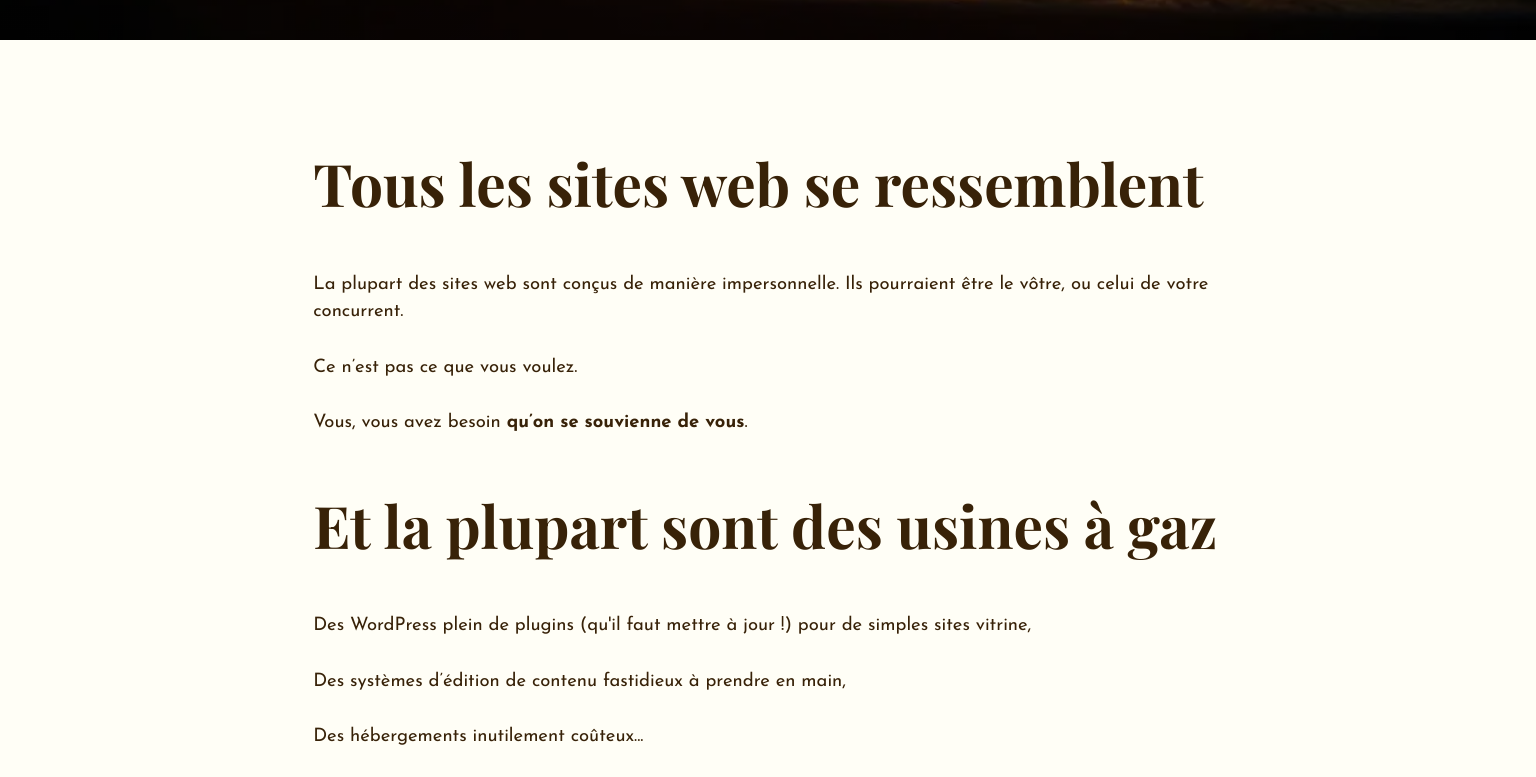
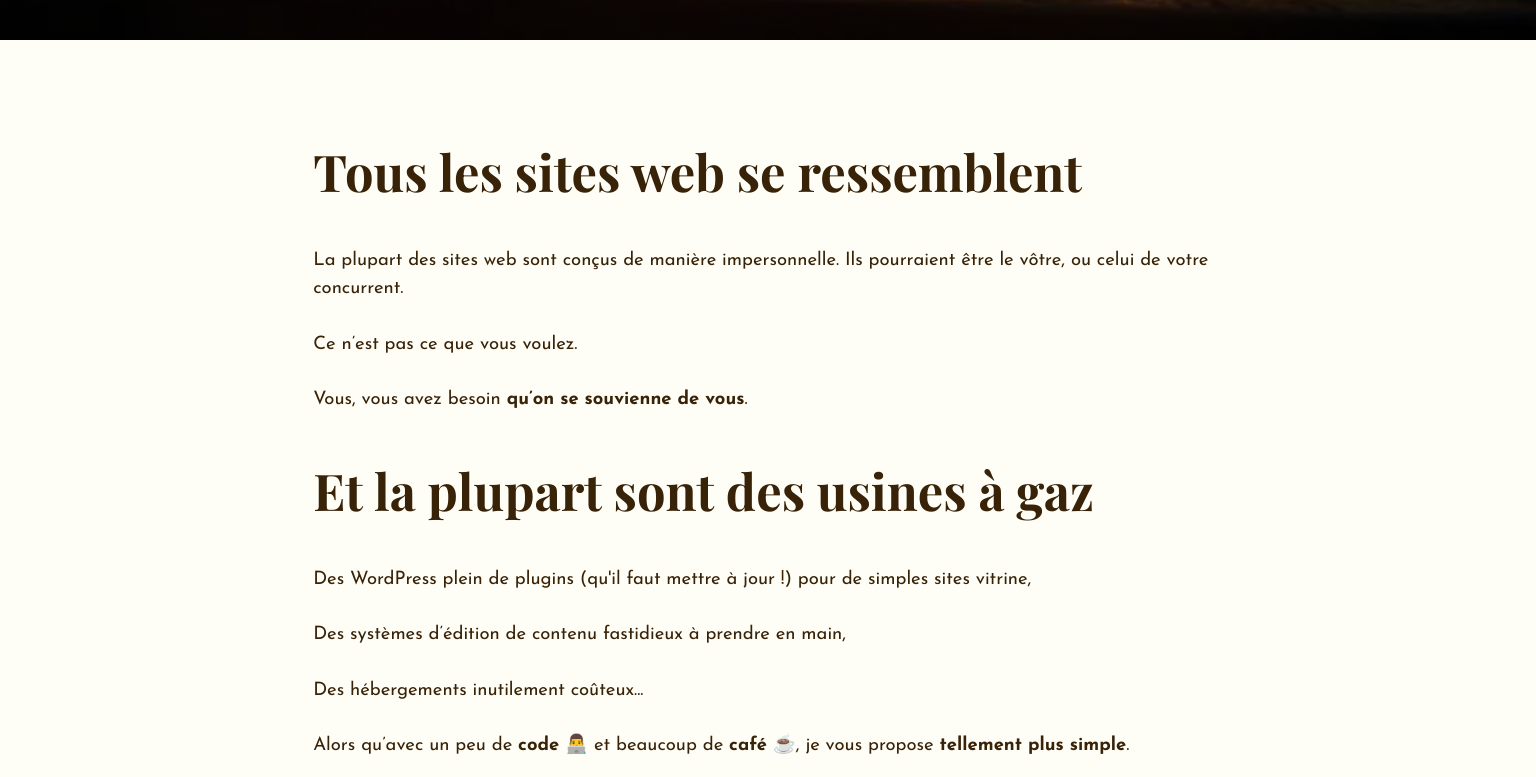
Before and after one commit to willfynch/ducafeetducode, a Next.js app: page / in a window 1536 px wide. Shown: the part 760-1537 px from the top of the page. Built offline with nearby package versions, Linux system fonts and the light colour scheme; a web font is replaced by a local one.

Commit message:
LAYOUT / Fix font size and spacing between sections

```diff
--- a/src/app/globals.css
+++ b/src/app/globals.css
@@ -59,7 +59,7 @@ h2{
     font-family: "Playfair Display", serif;
   }
   h2{
-    font-size: calc(48px + 0.690625vw);
+    font-size: calc(40px + 0.690625vw);
     font-family: "Playfair Display", serif;
   }
 }
--- a/src/sections/portfolio/portfolio.module.css
+++ b/src/sections/portfolio/portfolio.module.css
@@ -1,5 +1,4 @@
 .section {
-    min-height: 100vh;
     margin: 10px 10px;
     padding: 0 5%;
   }
```
